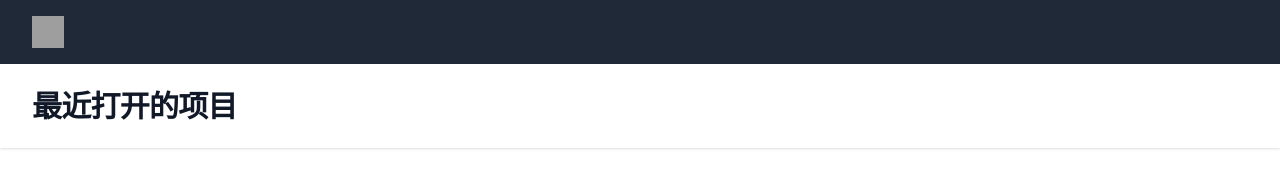
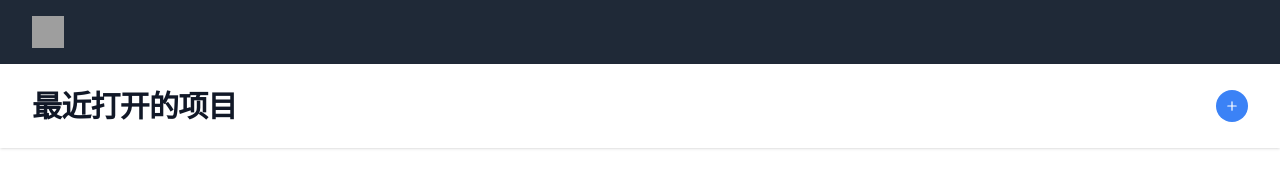
Before and after one commit to nan-mu/video-player, a Vue app in the folder app/: page / in a window 1280 px wide. Shown: the top 170 px of the page. Built offline with nearby package versions, Linux system fonts and the light colour scheme; grey boxes are pictures that could not be loaded.

Commit message:
feat: 打开新文件

```diff
--- a/app/package.json
+++ b/app/package.json
@@ -11,6 +11,7 @@
   "dependencies": {
     "@headlessui/vue": "^1.7.23",
     "@heroicons/vue": "^2.2.0",
+    "@tauri-apps/plugin-dialog": "^2.0.1",
     "vue": "^3.5.13",
     "vue-router": "^4.5.0"
   },
--- a/app/src/App.vue
+++ b/app/src/App.vue
@@ -33,7 +33,13 @@
 
         <header class="bg-white shadow">
             <div class="mx-auto max-w-7xl px-4 py-6 sm:px-6 lg:px-8">
-                <h1 class="text-3xl font-bold tracking-tight text-gray-900">最近打开的项目</h1>
+                <div class="flex justify-between items-center">
+                    <h1 class="text-3xl font-bold tracking-tight text-gray-900">最近打开的项目</h1>
+                    <button @click="handleButtonClick"
+                        class="bg-blue-500 text-white p-2 rounded-full flex items-center justify-center">
+                        <PlusIcon class="size-4" aria-hidden="true" />
+                    </button>
+                </div>
             </div>
         </header>
         <main>
@@ -43,20 +49,15 @@
                 :title="item.title"
                 :thumbnail="item.thumbnail"
                 :url="item.url" -->
-                <videoItem v-for="(item, index) in videoItems"
-                    :key="index"
-                    :name="item.name"
-                    :path="item.path"
-                    :type="item.type"
-                    :size="item.size"
-                    :time="item.time"
-                class="mb-5" />
+                <videoItem v-for="(item, index) in videoItems" :key="index" :name="item.name" :path="item.path"
+                    :type="item.type" :size="item.size" :time="item.time" class="mb-5" />
             </div>
         </main>
     </div>
 </template>
 
 <script setup>
+import { PlusIcon } from '@heroicons/vue/20/solid'
 import { Disclosure } from '@headlessui/vue'
 import videoItem from './components/videoItem.vue';
 
@@ -64,4 +65,39 @@ const videoItems = [
     { name: "Video 1", path: "/videos/video1.mp4", type: "mp4", size: "20MB", time: "10:00" },
     { name: "Video 2", path: "/videos/video2.mp4", type: "mp4", size: "30MB", time: "15:00" }
 ]
+
+import { open } from '@tauri-apps/plugin-dialog';
+// Function to open file dialog
+const openFileDialog = async () => {
+    const file = await open({
+        multiple: false,
+        directory: false,
+        defaultPath: '~/Videos',
+        filters: [
+            {
+                name: 'Videos',
+                extensions: ['mp4', 'avi', 'mkv', 'mov', 'wmv']
+            }
+        ]
+    });
+    console.log(file);
+};
+
+// Add the function to the button's click event
+const handleButtonClick = () => {
+    if (window.__TAURI__) {
+        openFileDialog();
+    } else {
+        const input = document.createElement('input');
+        input.type = 'file';
+        input.accept = 'video/*';
+        input.onchange = (event) => {
+            const file = event.target.files[0];
+            console.log(file);
+        };
+        input.click();
+    }
+};
+
+
 </script>
```
